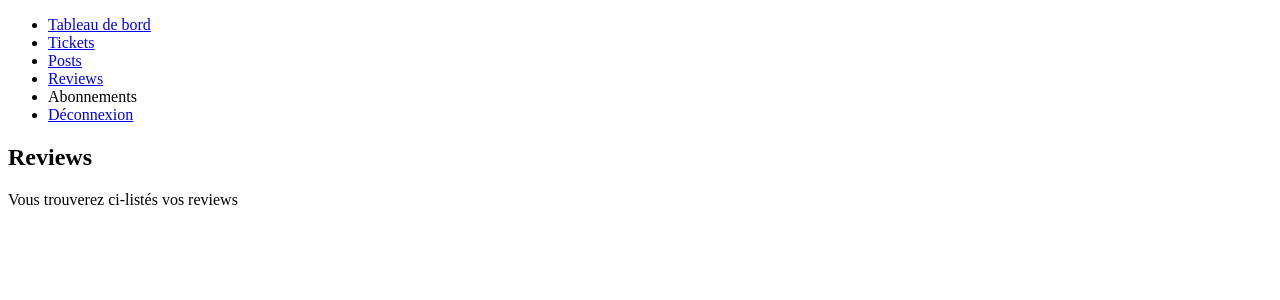
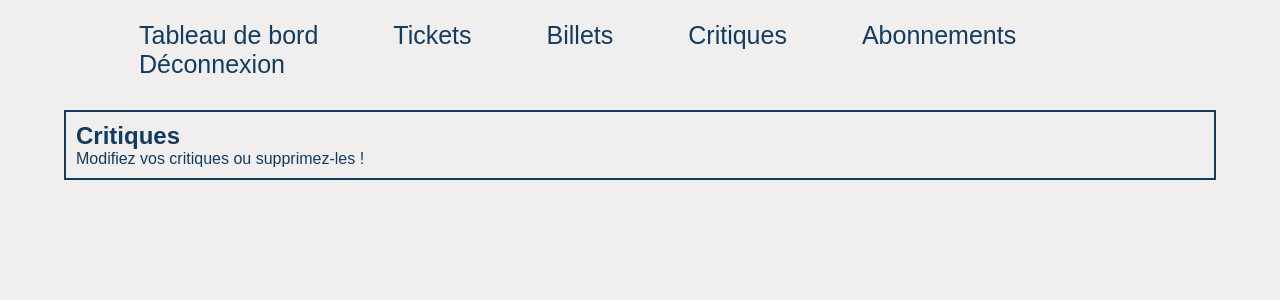
Before and after one commit to edaucohe/p9_books_website_django, a Django app: page /reviews/ in a window 1280 px wide. Shown: the top 300 px of the page. Run offline with Django 4.2, Linux system fonts and the light colour scheme; a user stored in the database is signed in; data comes from the database, SQL or seed files in the repository; data that the repository does not hold is empty.

Commit message:
#16 Created CSS file
CSS file V1:
- Created styles.css
- Updated base.html
- Updated dashboard.html
- Updated posts.html
- Updated reviews.html
- Updated create_review.html

```diff
--- /dev/null
+++ b/merchex/listings/static/listings/styles.css
@@ -0,0 +1,106 @@
+*{
+  margin: 0;
+  padding: 0;
+  border: 0;
+  text-decoration: none;
+  box-sizing: border-box;
+}
+body{
+  font-family: arial, helvetica, sans-serif;
+  background-color: #f0efed;
+}
+#container{
+  justify-content: center;
+  align-items: center;
+  margin: auto;
+  width: 90%;
+  color: #113c62;
+}
+
+header{
+  height: 100px;
+  width: auto;
+  display: flex;
+  justify-content: space-between;
+}
+nav{
+  width: 100%;
+  display: flex;
+  justify-content: center;
+  align-items: center;
+}
+ul{
+  list-style: none;
+  font-size: 25px;
+}
+ul li{
+  float: left;
+  padding-left: 75px;
+}
+ul li a{
+  color: #113c62;
+}
+ul li a:hover{
+  text-decoration: underline;
+}
+
+section{
+  border: 2px solid #113c62;
+  width: auto;
+  height: auto;
+  margin-top: 10px;
+  margin-bottom: 10px;
+  padding: 10px;
+}
+.post{
+  border: 2px solid #113c62;
+  width: auto;
+  height: 250px;
+  margin-top: 10px;
+  margin-bottom: 10px;
+  padding: 10px;
+  display: flex;
+  position: relative;
+  justify-content: center;
+  align-items: center;
+}
+.post .title{
+  position: absolute;
+  left: 25px;
+  top: 25px;
+}
+.post .description{
+  width: 80%;
+  position: absolute;
+  left: 25px;
+  top: 60px;
+}
+.post .rating{
+  width: 80%;
+  position: absolute;
+  left: 25px;
+  top: 60px;
+}
+.post .comment{
+  width: 80%;
+  position: absolute;
+  left: 25px;
+  top: 90px;
+}
+.post .link-text{
+  position: absolute;
+  left: 25px;
+  bottom: 25px;
+}
+.post .link-text a{
+  color: #1465ba;
+}
+.post .link-text a:hover{
+  text-decoration: underline;
+}
+.post .book-image{
+  position: absolute;
+  top: 25px;
+  right: 25px;
+  max-height: 200px;
+}
--- a/merchex/listings/templates/listings/base.html
+++ b/merchex/listings/templates/listings/base.html
@@ -1,8 +1,10 @@
 <!DOCTYPE html>
+{% load static %}
 <html lang="en">
     <head>
         <meta charset="UTF-8">
         <title>Title</title>
+        <link rel="stylesheet" href="{% static 'listings/styles.css' %}" />
     </head>
     <body>
         <div id="container">
@@ -11,8 +13,8 @@
                     <ul class="menu">
                         <li><a href="{% url 'dashboard' %}">Tableau de bord</a></li>
                         <li><a href="{% url 'tickets' %}">Tickets</a></li>
-                        <li><a href="{% url 'posts' %}">Posts</a></li>
-                        <li><a href="{% url 'reviews' %}">Reviews</a></li>
+                        <li><a href="{% url 'posts' %}">Billets</a></li>
+                        <li><a href="{% url 'reviews' %}">Critiques</a></li>
                         <li>Abonnements</li>
                         {% if user.is_authenticated %}
                             <li><a href="{% url 'log-out' %}">Déconnexion</a></li>
--- a/merchex/listings/templates/listings/create_review.html
+++ b/merchex/listings/templates/listings/create_review.html
@@ -2,8 +2,8 @@
 
 {% block content %}
 
-    <h1>Reviews</h1>
-    <p>Créez un review</p>
+    <h1>Critiques</h1>
+    <p>Créez une critique</p>
 
     <form action="" method="post" novalidate enctype="multipart/form-data">
         <!-- {% csrf_token %} est une ligne de sécurité qu'il faut intégrer dans le formulaire -->
--- a/merchex/listings/templates/listings/reviews.html
+++ b/merchex/listings/templates/listings/reviews.html
@@ -2,15 +2,15 @@
 
 {% block content %}
 
-    <h1>Reviews</h1>
-    <p>Vous trouverez ci-listés vos reviews</p>
+    <h1>Critiques</h1>
+    <p>Modifiez vos critiques ou supprimez-les !</p>
     <div class="grid-container">
         {% for review in reviews %}
             <div class="post">
-                <h3>Titre : {{ review.headline }}</h3>
-                <p>Commentaire : {{ review.body }}</p>
-                <p>Rating : {{ review.rating }}</p>
-                <p><a href="{% url 'edit_review' review.id %}">Modifier/Supprimer la review</a></p>
+                <h3 class="title">Titre : {{ review.headline }}</h3>
+                <p class="rating">Rating : {{ review.rating }}</p>
+                <p class="comment">Commentaire : {{ review.body }}</p>
+                <p class="link-text"><a href="{% url 'edit_review' review.id %}">Modifier/Supprimer la review</a></p>
             </div>
         {% endfor %}
     </div>
```
Also changed, not shown: merchex/listings/templates/listings/dashboard.html (+6 -5 lines), merchex/listings/templates/listings/posts.html (+6 -6 lines).
